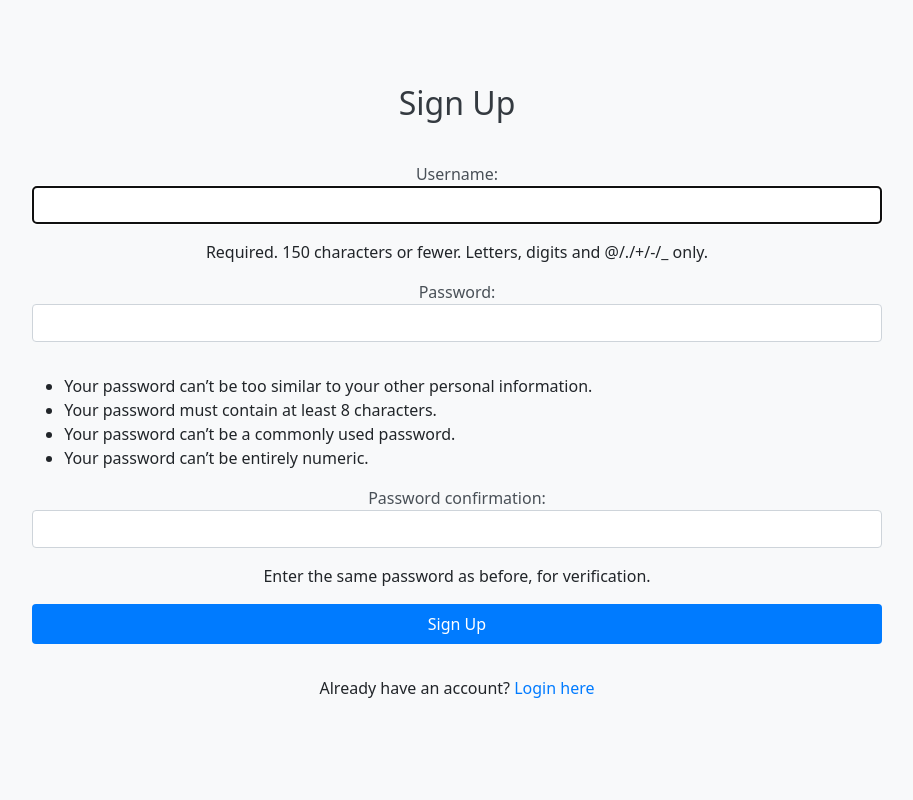
After one commit to MostafaKadry/AI-chat, a Django app: page /signup/ in a window 1280 px wide. The commit adds this page. Shown: the whole page, without its empty margins (183-1096 px from the left). Run offline with Django 5.2, Linux system fonts and the light colour scheme.

Commit message:
improve styles

```diff
--- /dev/null
+++ b/index/templates/signup.html
@@ -0,0 +1,20 @@
+<!DOCTYPE html>
+{% load static %}
+<html lang="en">
+<head>
+    <meta charset="UTF-8">
+    <meta name="viewport" content="width=device-width, initial-scale=1.0">
+    <link href="https://cdn.jsdelivr.net/npm/bootstrap@5.1.3/dist/css/bootstrap.min.css" rel="stylesheet">
+    <link rel="stylesheet" href="{% static 'css/signup.css' %}">
+    <title>Sign Up</title>
+</head>
+<body>
+    <h2>Sign Up</h2>
+    <form method="post">
+        {% csrf_token %}
+        {{ form.as_p }}
+        <button type="submit">Sign Up</button>
+    </form>
+    <p>Already have an account? <a href="{% url 'login' %}">Login here</a></p>
+</body>
+</html>
--- a/index/urls.py
+++ b/index/urls.py
@@ -1,5 +1,9 @@
 from django.urls import path
 from .views import *
+from django.contrib.auth.views import LoginView, LogoutView
 urlpatterns = [
     path('', IndexView.as_view(), name='index'),
+    path('signup/', SignUpView.as_view(), name='signup'),
+    path('login/', LoginView.as_view(template_name='signin.html'), name='login'),
+    path('logout/', LogoutView.as_view(), name='logout'),
 ]
--- a/index/views.py
+++ b/index/views.py
@@ -3,14 +3,16 @@ import json
 import logging
 from django.utils import timezone
 from django.contrib.auth.mixins import LoginRequiredMixin
-
+from django.contrib.auth.forms import UserCreationForm
 from django.http import JsonResponse
 from django.shortcuts import render
 from django.views import View
 from dotenv import load_dotenv
 from openai import OpenAI, APIError
+from django.views.generic import CreateView
+from django.urls import reverse_lazy
+from .models import ChatSession, ChatMessage
 
-from .models import ChatSession, ChatMessage
 # Configure logging
 logging.basicConfig(level=logging.INFO, format='%(asctime)s - %(levelname)s - %(message)s')
 logger = logging.getLogger(__name__)
@@ -142,3 +144,9 @@ class IndexView(LoginRequiredMixin, View):
         except Exception as e:
             logger.error(f"Unexpected error: {e}")
             return JsonResponse({"error": "An unexpected error occurred"}, status=500)
+
+
+class SignUpView(CreateView):
+    form_class = UserCreationForm
+    success_url = reverse_lazy('login')
+    template_name = 'signup.html'
--- /dev/null
+++ b/static/css/signup.css
@@ -0,0 +1,97 @@
+    body {
+        background-color: #f8f9fa;
+        height: 100vh;
+        display: flex;
+        flex-direction: column;
+        align-items: center;
+        justify-content: center;
+    }
+
+    .container {
+        max-width: 400px;
+        padding: 20px;
+        background: white;
+        border-radius: 8px;
+        box-shadow: 0 0 10px rgba(0, 0, 0, 0.1);
+    }
+
+    h2 {
+        text-align: center;
+        color: #343a40;
+        margin-bottom: 1.5rem;
+    }
+
+    form {
+        margin-bottom: 1rem;
+    }
+
+    .form-group {
+        margin-bottom: 1rem;
+    }
+
+    label {
+        font-weight: 500;
+        color: #495057;
+    }
+
+    input[type="text"],
+    input[type="password"],
+    input[type="email"] {
+        width: 100%;
+        padding: 0.375rem 0.75rem;
+        border: 1px solid #ced4da;
+        border-radius: 0.25rem;
+        margin-bottom: 1rem;
+    }
+
+    button[type="submit"] {
+        width: 100%;
+        padding: 0.5rem;
+        background-color: #007bff;
+        color: white;
+        border: none;
+        border-radius: 0.25rem;
+        cursor: pointer;
+        font-size: 1rem;
+    }
+
+    button[type="submit"]:hover {
+        background-color: #0069d9;
+    }
+
+    .text-center {
+        text-align: center;
+    }
+
+    p {
+        text-align: center;
+        margin-top: 1rem;
+    }
+
+    a {
+        color: #007bff;
+        text-decoration: none;
+    }
+
+    a:hover {
+        text-decoration: underline;
+    }
+
+    .alert {
+        padding: 0.75rem 1.25rem;
+        margin-bottom: 1rem;
+        border: 1px solid transparent;
+        border-radius: 0.25rem;
+    }
+
+    .alert-danger {
+        color: #721c24;
+        background-color: #f8d7da;
+        border-color: #f5c6cb;
+    }
+
+    .alert-success {
+        color: #155724;
+        background-color: #d4edda;
+        border-color: #c3e6cb;
+    }
```
Also changed, not shown: gpt_clone/settings.py (+10 -4 lines), index/templates/index.html (+6 -161 lines), index/templates/signin.html (added, +25 -0 lines), static/css/index.css (added, +157 -0 lines), static/css/navbar.css (added, +29 -0 lines), static/css/signin.css (added, +97 -0 lines), templates/navbar.html (added, +20 -0 lines), db.sqlite3.
